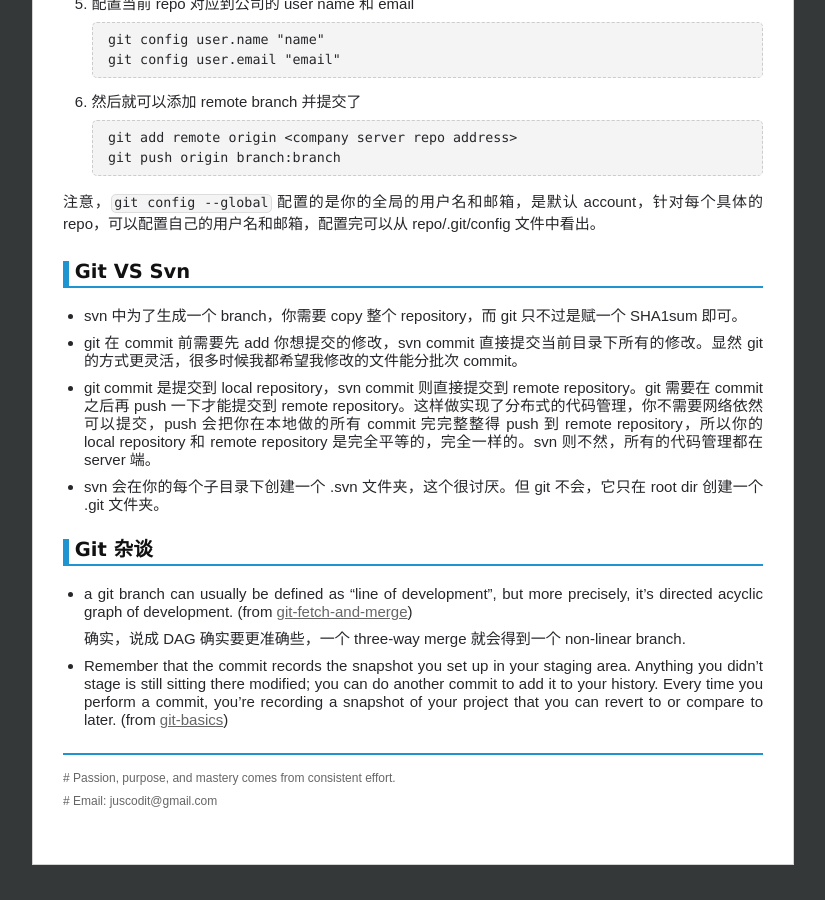
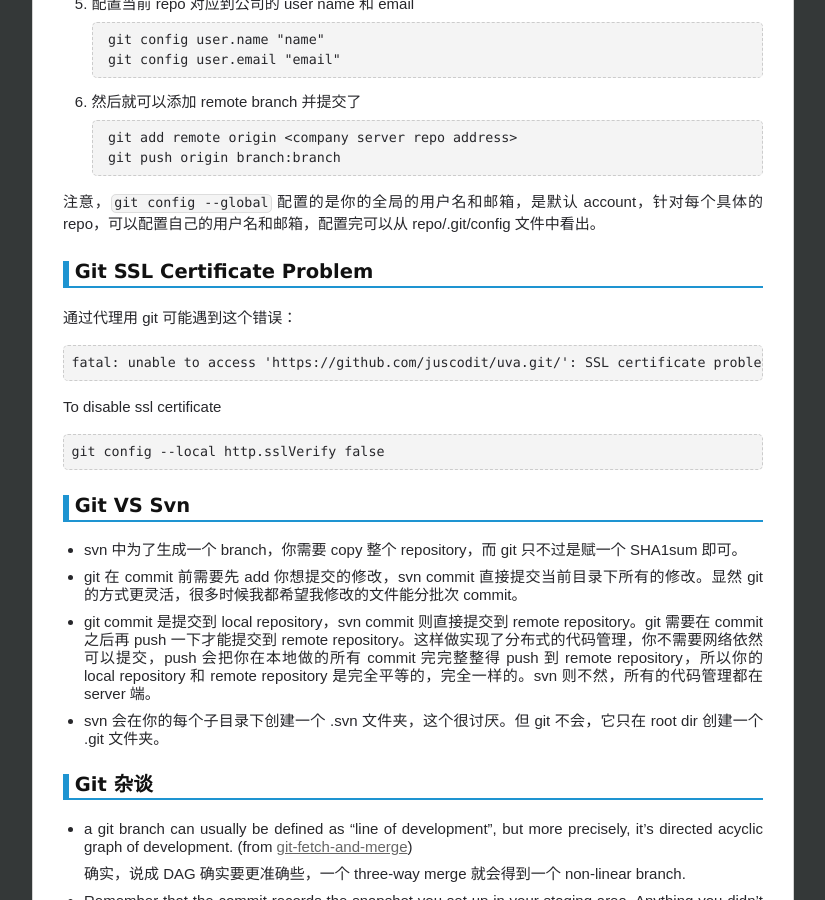
Before and after one commit to chenrushan/chenrushan.github.io, a Jekyll site: the page built from _posts/2013-12-09-git.markdown, in a window 1280 px wide and 900 px high, scrolled down 5134 px. Shown: the whole window, without its empty margins (227-1052 px from the left). Built offline with Jekyll 4.4.1, drawn with Linux system fonts in a browser that asks for light colours; Markdown is read by kramdown in place of the engine named in the settings; before the commit the page ends 6009 px from its top, so only the background shows below that.

Commit message:
[git]: update

```diff
--- a/_posts/2013-12-09-git.markdown
+++ b/_posts/2013-12-09-git.markdown
@@ -222,6 +222,16 @@ git branch 是一个非常轻量的 object，可以理解为就是一个指针
 
 注意，`git config --global` 配置的是你的全局的用户名和邮箱，是默认 account，针对每个具体的 repo，可以配置自己的用户名和邮箱，配置完可以从 repo/.git/config 文件中看出。
 
+### Git SSL Certificate Problem
+
+通过代理用 git 可能遇到这个错误：
+
+    fatal: unable to access 'https://github.com/juscodit/uva.git/': SSL certificate problem: unable to get local issuer certificate
+
+To disable ssl certificate
+
+    git config --local http.sslVerify false
+
 ### Git VS Svn
 
 * svn 中为了生成一个 branch，你需要 copy 整个 repository，而 git 只不过是赋一个 SHA1sum 即可。
```
